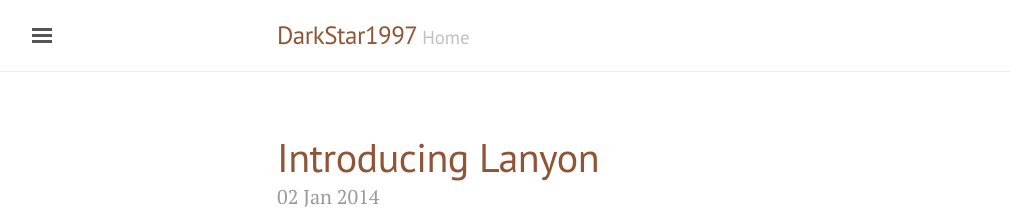
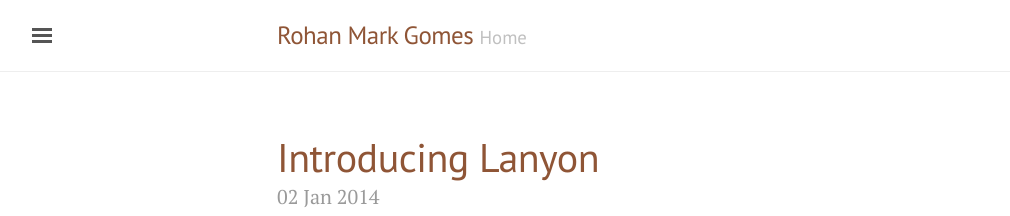
Before and after one commit to DarkStar1997/DarkStar1997.github.io, a Jekyll site: the page built from index.html, in a window 1280 px wide and 900 px high. Shown: the top 216 px of the window, without its empty margins (3-1013 px from the left). Built offline with Jekyll 4.4.1, drawn with Linux system fonts in a browser that asks for light colours; the list of posts is cut into pages by our own code.

Commit message:
Added name as title

```diff
--- a/_config.yml
+++ b/_config.yml
@@ -5,7 +5,7 @@ permalink:           pretty
 absolute_permalinks: true
 
 # Setup
-title:               DarkStar1997
+title:               Rohan Mark Gomes
 tagline:             'Home'
 description:         'Portfolio website of <a href="https://www.linkedin.com/in/rohan-mark-gomes" target="_blank">Rohan Mark Gomes</a> . Github username: <a href="https://github.com/DarkStar1997" target="_blank">DarkStar1997</a>.'
 url:                 https://github.com/DarkStar1997
```
